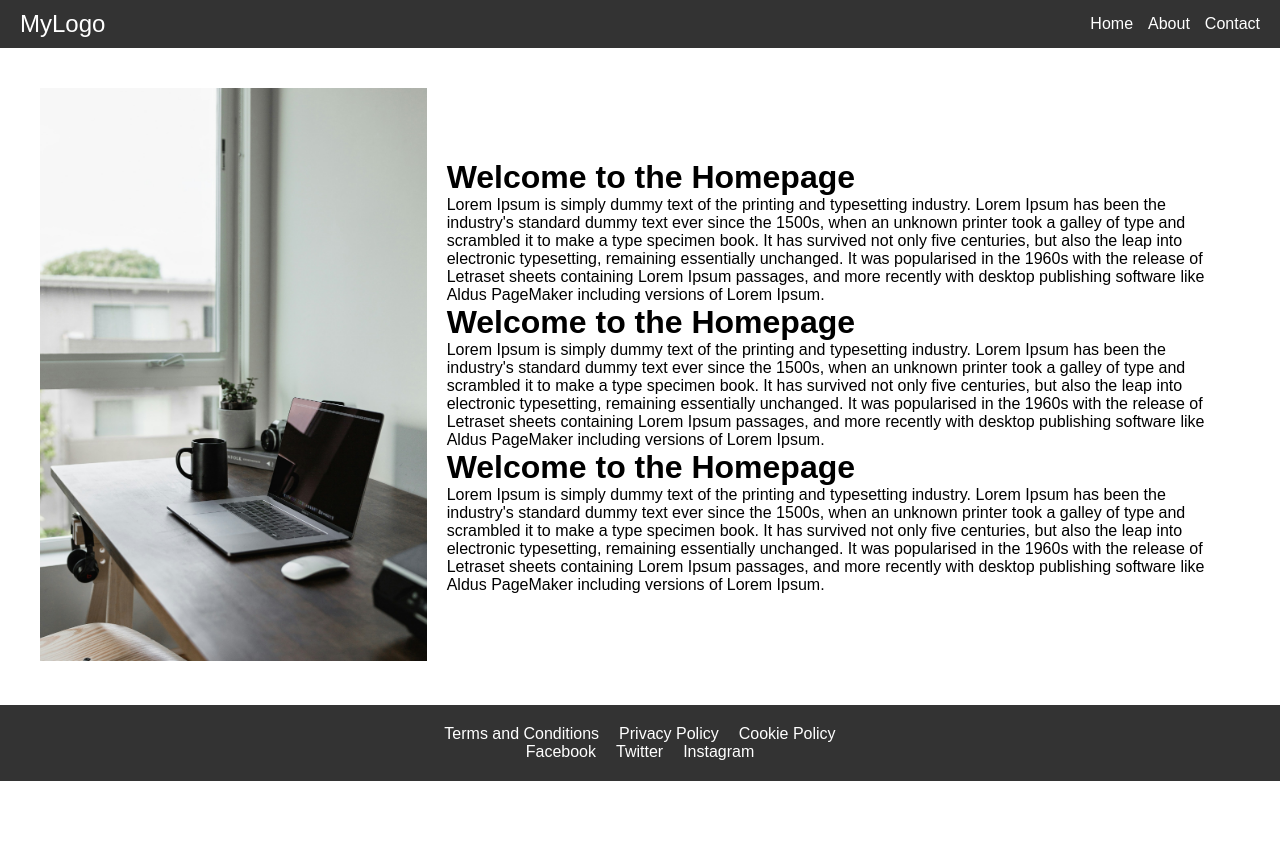
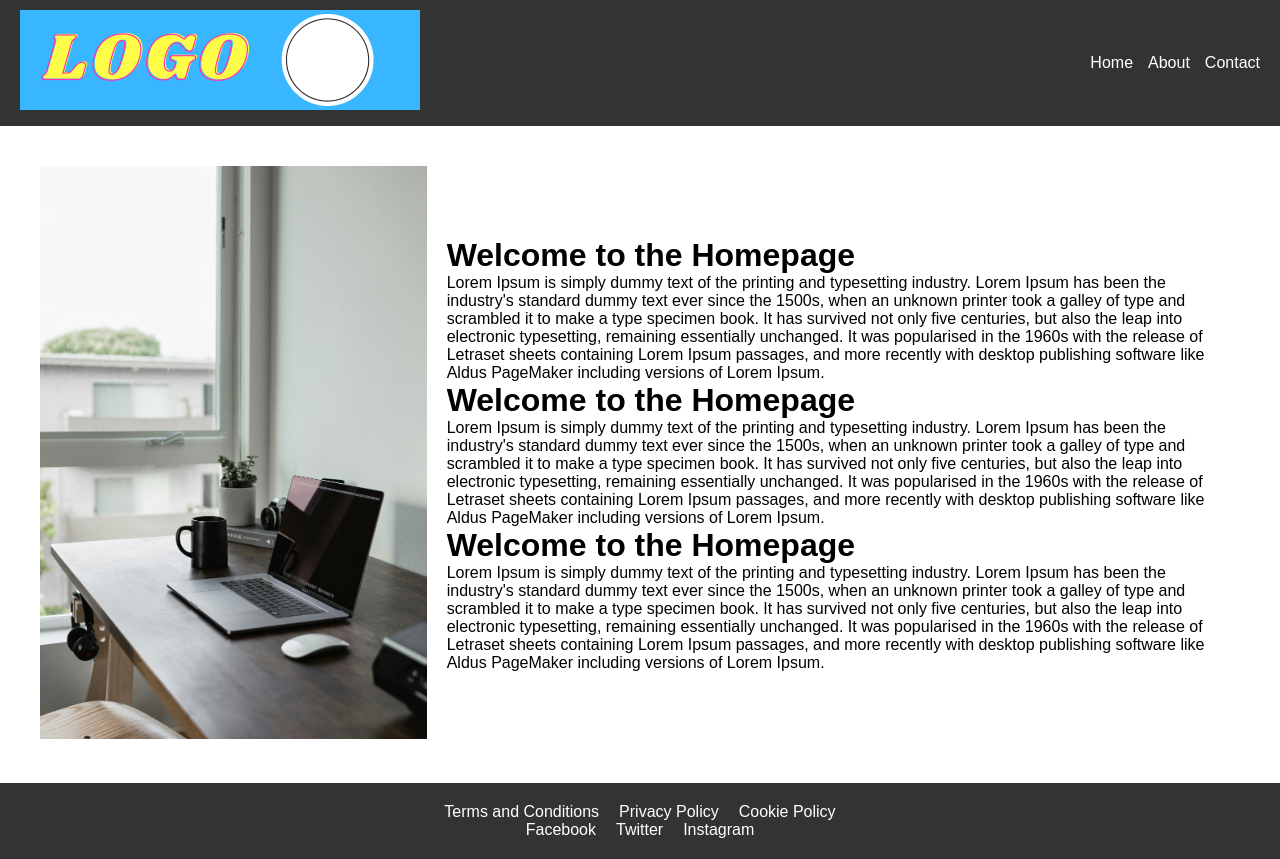
Before and after one commit to emanoj1/boilerplate-react-node-js, a React (Create React App) app: page / in a window 1280 px wide. Before the commit the page ends 800 px from the top, so only its background shows below. Built offline with nearby package versions, Linux system fonts and the light colour scheme.

Commit message:
Upload logo to header

```diff
--- a/src/components/Header.js
+++ b/src/components/Header.js
@@ -1,12 +1,14 @@
 import React from 'react';
 import { Link } from 'react-router-dom';
-import './Header.css'; // Add styling as needed
+import './Header.css';
 
 const Header = () => {
   return (
     <header>
       <div className="logo">
-        <Link to="/">MyLogo</Link>
+        <Link to="/">
+          <img src="/sample-logo.png" alt="Logo" />
+        </Link>
       </div>
       <nav>
         <ul>
```
